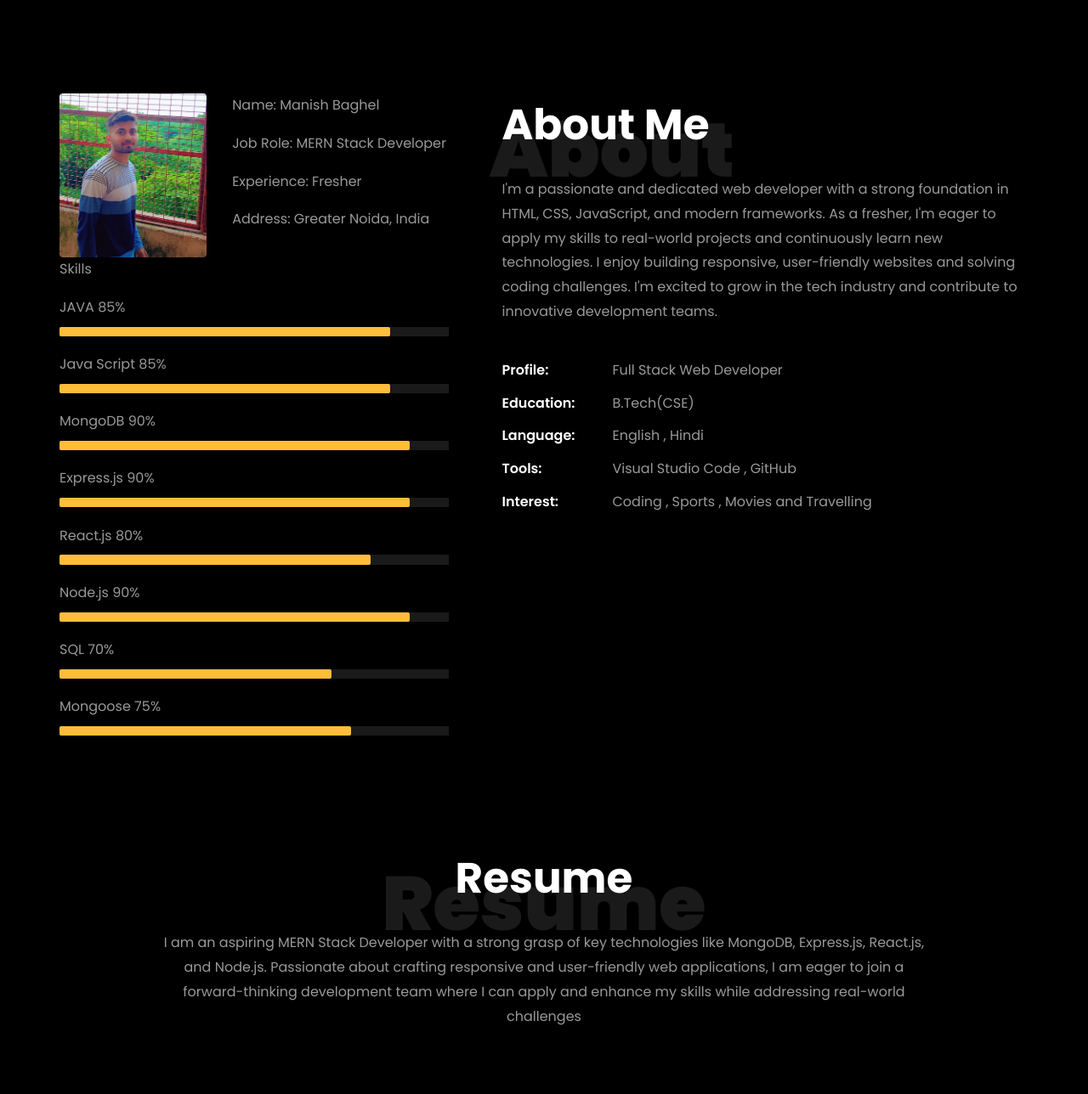
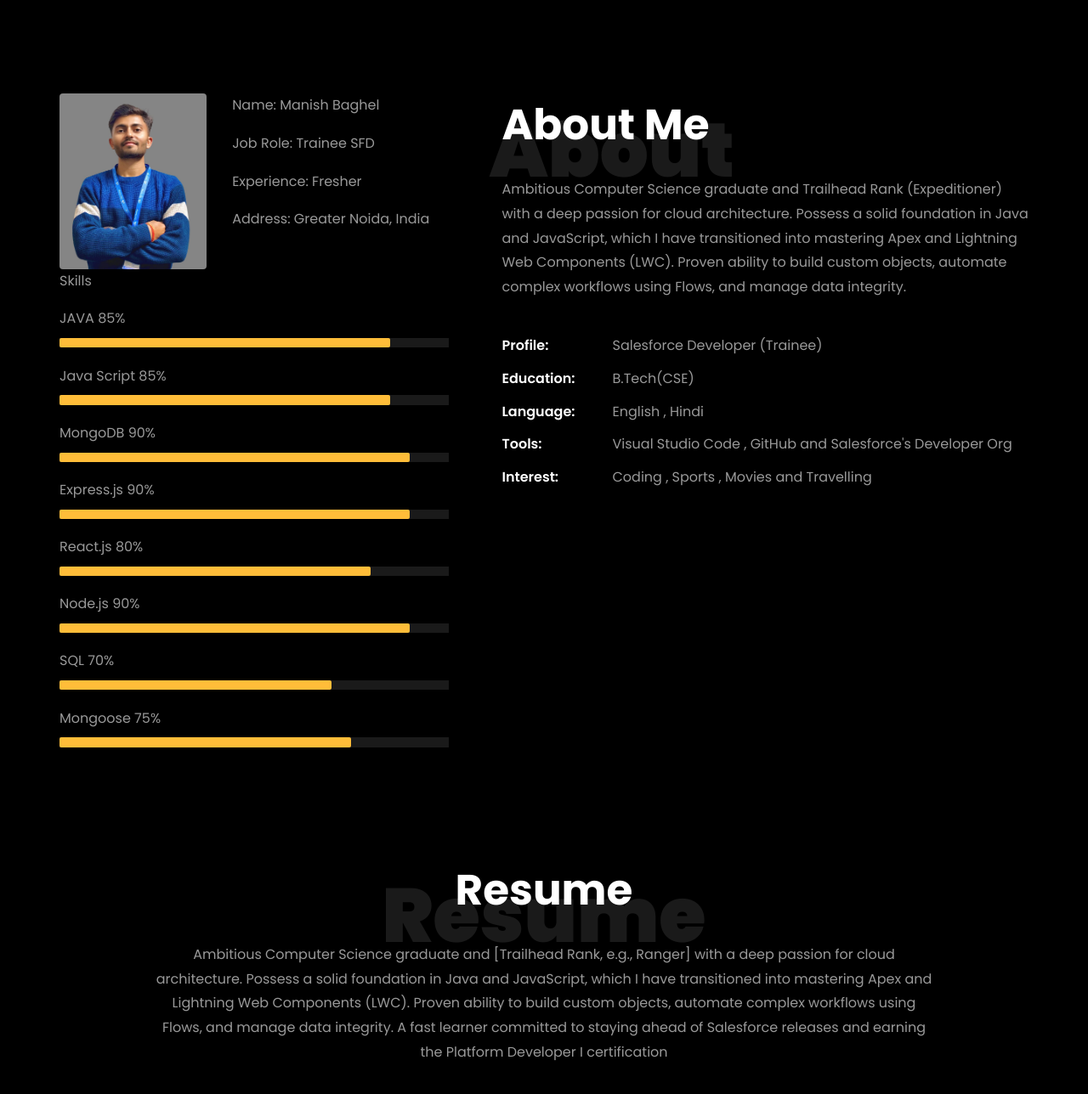
Before and after one commit to Manish-Baghel29/Portfolio-Website1, a plain HTML site: page index.html in a window 1280 px wide. Shown: the part 752-2040 px from the top of the page at 85% size. Drawn offline with Linux system fonts and the light colour scheme; files whose address does not match are found by name.

Commit message:
Updated Info

```diff
--- a/index.html
+++ b/index.html
@@ -159,8 +159,9 @@
 
 						// Create an array of typing text
 						const typingTexts = [
-						'Full Stack  ',
-						'MERN Developer  ',
+						'Trainee(SFD)  ',
+						' AT',
+						'Cloud Analogy',
 						];
 
 						// Create a function to display the typing animation for a given text
@@ -212,14 +213,14 @@
 								<div class="row">
 									<div class="col-sm-6 col-md-5">
 									  <div class="about-img">
-										<img src="images/Profile .jpg" class="img-fluid rounded b-shadow-a" alt="">
+										<img src="images/prof 1.jpeg" class="img-fluid rounded b-shadow-a" alt="">
 									  </div>
 									</div>
 									<!-- Details next to profile image -->
 									<div class="col-sm-6 col-md-7">
 									  <div class="about-info">
 										<p><span class="title-s">Name: </span> <span>Manish Baghel</span></p>
-										<p><span class="title-s">Job Role: </span> <span>MERN Stack Developer</span></p>
+										<p><span class="title-s">Job Role: </span> <span>Trainee SFD</span></p>
 										<p><span class="title-s">Experience: </span> <span>Fresher</span></p>
 										<p><span class="title-s">Address: </span> <span>Greater Noida, India</span></p>
 									  </div>
@@ -288,13 +289,13 @@
 								<h1 class="big">About</h1>
 								<h2 class="mb-4">About Me</h2>
 
-								<p>I'm a passionate and dedicated web developer with a strong foundation in HTML, CSS, JavaScript, and modern frameworks. As a fresher, I'm eager to apply my skills to real-world projects and continuously learn new technologies. I enjoy building responsive, user-friendly websites and solving coding challenges. I'm excited to grow in the tech industry and contribute to innovative development teams.</p>
+								<p>Ambitious Computer Science graduate and Trailhead Rank (Expeditioner) with a deep passion for cloud architecture. Possess a solid foundation in Java and JavaScript, which I have transitioned into mastering Apex and Lightning Web Components (LWC). Proven ability to build custom objects, automate complex workflows using Flows, and manage data integrity.</p>
 								<ul class="about-info mt-4 px-md-0 px-2">
-									<li class="d-flex"><span>Profile:</span> <span> Full Stack Web Developer</span></li>
+									<li class="d-flex"><span>Profile:</span> <span>Salesforce Developer (Trainee)</span></li>
 									<!-- <li class="d-flex"><span>Domain:</span> <span></span></li> -->
 									<li class="d-flex"><span>Education:</span> <span> B.Tech(CSE)</span></li>
 									<li class="d-flex"><span>Language:</span> <span> English , Hindi</span></li>
-									<li class="d-flex"><span>Tools:</span> <span> Visual Studio Code , GitHub</span></li>
+									<li class="d-flex"><span>Tools:</span> <span> Visual Studio Code , GitHub and Salesforce's Developer Org</span></li>
 									<!-- <li class="d-flex"><span>Other Skills:</span> <span>Cloud, PySpark, Excel, Git, JIRA, Google Analytics &amp; SEO</span></li> -->
 									<li class="d-flex"><span>Interest:</span> <span> Coding , Sports , Movies and Travelling</span></li>
 
@@ -327,9 +328,7 @@
           <div class="col-md-10 heading-section text-center ftco-animate">
           	<h1 class="big big-2">Resume</h1>
             <h2 class="mb-4">Resume</h2>
-            <p> I am an aspiring MERN Stack Developer with a strong grasp of key technologies like MongoDB, Express.js, React.js, and Node.js.
-				Passionate about crafting responsive and user-friendly web applications, I am eager to join a forward-thinking development team
-				where I can apply and enhance my skills while addressing real-world challenges</p>
+            <p> Ambitious Computer Science graduate and [Trailhead Rank, e.g., Ranger] with a deep passion for cloud architecture. Possess a solid foundation in Java and JavaScript, which I have transitioned into mastering Apex and Lightning Web Components (LWC). Proven ability to build custom objects, automate complex workflows using Flows, and manage data integrity. A fast learner committed to staying ahead of Salesforce releases and earning the Platform Developer I certification</p>
           </div>
         </div>
 
@@ -386,7 +385,7 @@
     			<div class="col-md-6">
     				<div class="resume-wrap ftco-animate">
     					<span class="date">2022-2026</span>
-    					<h2>Bachelor of Technology</h2>
+    					<h2>Bachelor of Technology (CSE)</h2>
     					<span class="position">ITS Engineering College</span>
     					<p class="mt-4">AKTU</p>
     				</div>
```
Also changed, not shown: images/prof 1.jpeg (added), 2 other files.
